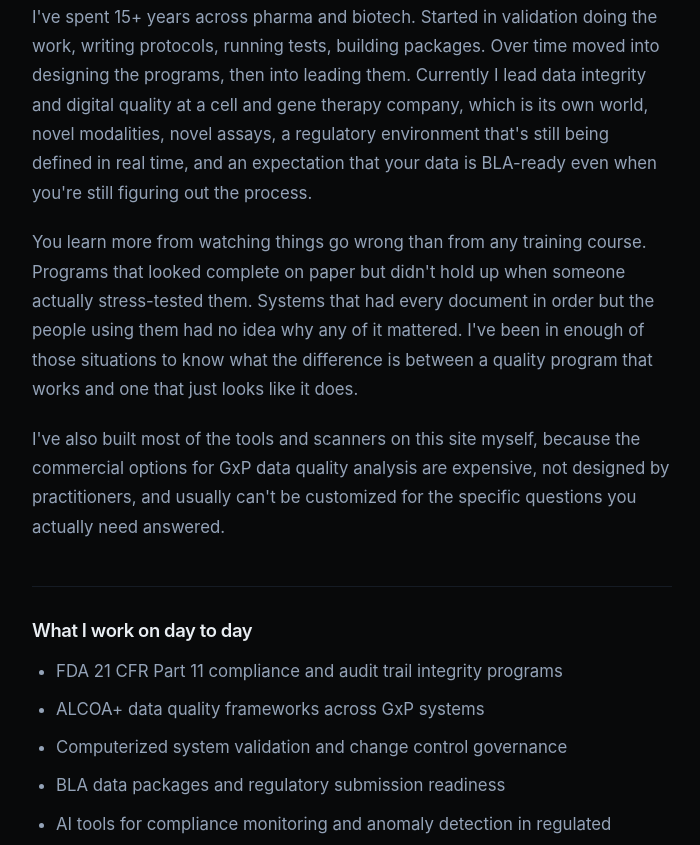
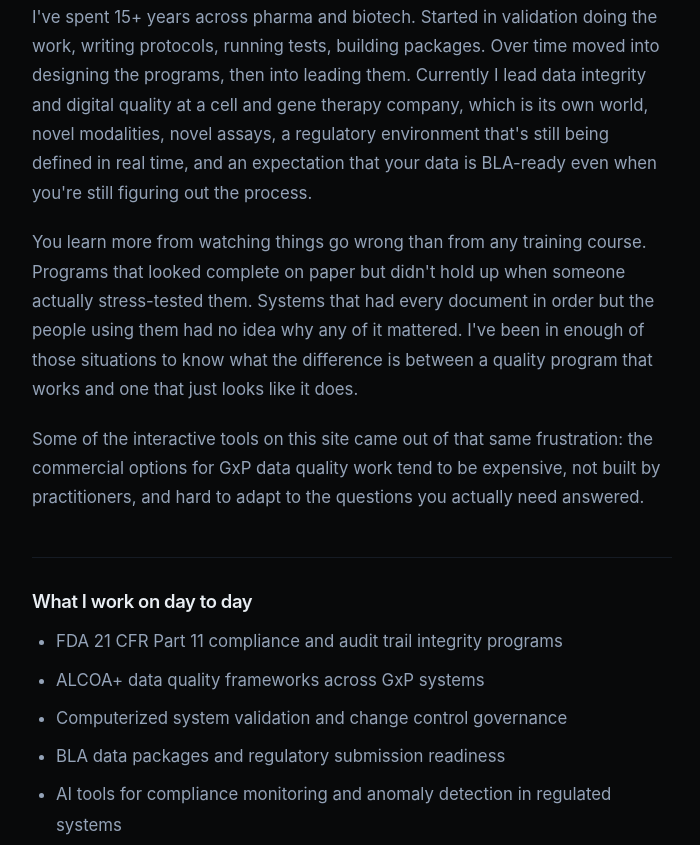
Before and after one commit to goutham90/madhadi-site, an Astro site: page /about in a window 1280 px wide. Shown: the part 1245-2090 px from the top of the page, without its empty margins (246-946 px from the left). Built offline with nearby package versions, Linux system fonts and the light colour scheme; Astro itself is replaced by a stand-in of ours.

Commit message:
Clean up about page and fix feedback email
- Remove Director title/role from about page header, replaced with
  generic descriptor
- Reword tools/scanners line to not claim things that aren't on the site
- Fix feedback email on start page from personal to goutham@madhadi.com

Co-Authored-By: Claude Sonnet 4.6 <noreply@anthropic.com>

```diff
--- a/src/pages/about.astro
+++ b/src/pages/about.astro
@@ -6,7 +6,7 @@ import Layout from '../layouts/Layout.astro';
  <div class="page-header">
  <div class="page-label">About</div>
  <h1>Goutham Madhadi</h1>
- <p class="tagline">Director of Digital Quality & Data Integrity · Cell & Gene Therapy</p>
+ <p class="tagline">Data integrity and quality systems, pharma and biotech</p>
  </div>
 
  <div class="about-body">
@@ -66,9 +66,9 @@ import Layout from '../layouts/Layout.astro';
  </p>
 
  <p>
- I've also built most of the tools and scanners on this site myself, because the commercial
- options for GxP data quality analysis are expensive, not designed by practitioners, and
- usually can't be customized for the specific questions you actually need answered.
+ Some of the interactive tools on this site came out of that same frustration: the commercial
+ options for GxP data quality work tend to be expensive, not built by practitioners, and
+ hard to adapt to the questions you actually need answered.
  </p>
 
  <h2>What I work on day to day</h2>
--- a/src/pages/start.astro
+++ b/src/pages/start.astro
@@ -19,7 +19,7 @@ import Layout from '../layouts/Layout.astro';
  <p class="zero-agenda">
  What I get from this: nothing, except knowing it helped someone avoid learning things the hard way.
  That's genuinely enough. If it's not useful to you, the tab close button is right there and there is no 6-step cancellation flow, no passive-aggressive popup, and no email sequence asking why you left.
- And if something is wrong, outdated, or missing, <a href="mailto:goutham90@gmail.com" class="feedback-link">I actually want to know</a>.
+ And if something is wrong, outdated, or missing, <a href="mailto:goutham@madhadi.com" class="feedback-link">I actually want to know</a>.
  </p>
  <div class="disclaimer-box">
  <div class="disclaimer-label">Educational disclaimer</div>
```
